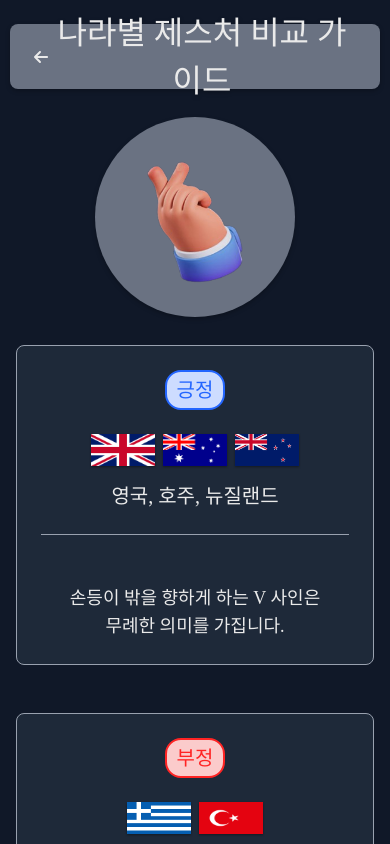
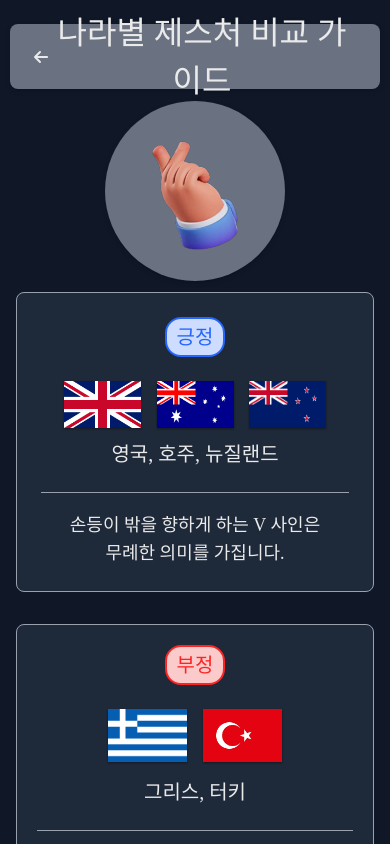
Before and after one commit to lovelyppotto/Moyamo, a React (Vite) app in the folder FE/: page /dictionary/guide in a window 390 px wide. Built offline with nearby package versions, Linux system fonts and the light colour scheme; a web font is replaced by a local one.

Commit message:
[FE] feat: 제스처 비교 가이드 반응형 UI 개선을 위한 % 단위 적용
고정 픽셀 대신 퍼센트 단위 사용하여 모든 디바이스에서 일관된 비율 구현

ref: S12P21D203-198

```diff
--- a/FE/src/pages/dict/CompareGuide.tsx
+++ b/FE/src/pages/dict/CompareGuide.tsx
@@ -1,4 +1,3 @@
-import { useLocation } from 'react-router-dom';
 import DictHeader from './DictHeader';
 import gestureExampleImg from './gesture_example.png';
 import DictStatusLabel from './DictStatusLabel';
@@ -7,46 +6,54 @@ function CompareGuide() {
   return (
     <div className="h-screen w-full flex flex-col dark:bg-gray-900 dark:text-d-txt-50">
       {/* 헤더 */}
-      <DictHeader title="나라별 제스처 비교 가이드" showCompareGuide={false} className="mb-7" />
+      <DictHeader
+        title="나라별 제스처 비교 가이드"
+        showCompareGuide={false}
+        className="mb-[3%] lg:mb-[2%]"
+      />
 
-      {/* 메인 이미지 */}
-      <div className="w-[200px] h-[200px] mx-auto mb-7 rounded-full bg-white dark:bg-gray-500 flex justify-center items-center drop-shadow-basic">
+      {/* 컨텐츠 - flex-1 대신 고정된 높이 계산 */}
+      <div className="h-[calc(100vh-80px)] flex flex-col">
+        {/* 메인 이미지 - 고정 높이 사용 */}
+        <div className="h-[180px] flex justify-center items-center mb-[3%] lg:mb-[2%]">
+          <div className="w-[180px] h-[180px] rounded-full bg-white dark:bg-gray-500 flex justify-center items-center drop-shadow-basic">
             <img
               src={gestureExampleImg}
               alt="V 사인 제스처"
-          className="w-[150px] h-[160px] object-contain"
+              className="w-[75%] h-[80%] object-contain"
             />
           </div>
+        </div>
 
-      {/* 스크롤 가능한 카드 컨테이너 */}
-      <div className="flex-1 overflow-y-auto px-4 pb-6">
-        {/* 국가 그룹 카드들 - lg에서 flex로 변경 */}
-        <div className="w-full mx-auto grid grid-cols-1 sm:grid-cols-2 lg:grid-cols-none lg:flex lg:flex-wrap lg:justify-center gap-12 lg:gap-16">
+        {/* 카드 컨테이너 - 나머지 높이 사용 */}
+        <div className="flex-1 px-4 pb-6 overflow-y-auto">
+          {/* 국가 그룹 카드들 */}
+          <div className="w-full max-w-[1000px] mx-auto grid grid-cols-1 sm:grid-cols-2 gap-8">
             {/* 영국, 호주, 뉴질랜드 카드 */}
-          <div className="bg-white dark:bg-gray-800 p-6 rounded-lg border border-gray-400 flex flex-col h-80 lg:w-[420px]">
+            <div className="bg-white dark:bg-gray-800 p-6 rounded-lg border border-gray-400 flex flex-col h-auto min-h-[250px] max-h-[350px]">
               <DictStatusLabel isPositive={true} className="mb-6" />
-            <div className="flex justify-center gap-2 mb-4">
+              <div className="flex justify-center gap-[5%] mb-[4%]">
                 <img
                   src="/images/flags/uk.png"
                   alt="영국 국기"
-                className="w-16 h-8 lg:w-20 lg:h-10 drop-shadow-nation"
+                  className="w-[25%] h-auto max-w-[80px] drop-shadow-nation"
                 />
                 <img
                   src="/images/flags/au.png"
                   alt="호주 국기"
-                className="w-16 h-8 lg:w-20 lg:h-10 drop-shadow-nation"
+                  className="w-[25%] h-auto max-w-[80px] drop-shadow-nation"
                 />
                 <img
                   src="/images/flags/nz.png"
                   alt="뉴질랜드 국기"
-                className="w-16 h-8 lg:w-20 lg:h-10 drop-shadow-nation"
+                  className="w-[25%] h-auto max-w-[80px] drop-shadow-nation"
                 />
               </div>
               <h2 className="text-center text-xl font-[NanumSquareRoundB] mb-6">
                 영국, 호주, 뉴질랜드
               </h2>
               <hr className="text-gray-400" />
-            <div className="pt-6 mt-auto">
+              <div className="pt-[6%] mt-auto">
                 <p className="text-center font-[NanumSquareRound] text-lg lg:text-xl">
                   손등이 밖을 향하게 하는 V 사인은
                   <br />
@@ -56,23 +63,23 @@ function CompareGuide() {
             </div>
 
             {/* 그리스, 터키 카드 */}
-          <div className="bg-white dark:bg-gray-800 p-6 rounded-lg border border-gray-400 flex flex-col h-80 lg:w-[420px]">
+            <div className="bg-white dark:bg-gray-800 p-5 rounded-lg border border-gray-400 flex flex-col h-auto min-h-[250px] max-h-[350px]">
               <DictStatusLabel isPositive={false} className="mb-6" />
-            <div className="flex justify-center gap-2 mb-4">
+              <div className="flex justify-center gap-[5%] mb-[5%]">
                 <img
                   src="/images/flags/gr.png"
                   alt="그리스 국기"
-                className="w-16 h-8 lg:w-20 lg:h-10 drop-shadow-nation"
+                  className="w-[25%] h-auto max-w-[80px] drop-shadow-nation"
                 />
                 <img
                   src="/images/flags/tr.png"
                   alt="터키 국기"
-                className="w-16 h-8 lg:w-20 lg:h-10 drop-shadow-nation"
+                  className="w-[25%] h-auto max-w-[80px] drop-shadow-nation"
                 />
               </div>
               <h2 className="text-center text-xl font-[NanumSquareRoundB] mb-6">그리스, 터키</h2>
               <hr className="text-gray-400" />
-            <div className="pt-6 mt-auto">
+              <div className="pt-[6%] mt-auto">
                 <p className="text-center font-[NanumSquareRound] text-lg lg:text-xl">
                   손바닥이 상대를 향하게 하는 V사인은
                   <br />
@@ -83,6 +90,7 @@ function CompareGuide() {
           </div>
         </div>
       </div>
+    </div>
   );
 }
 
```
Lines whose indentation alone changed are shown as unchanged.
